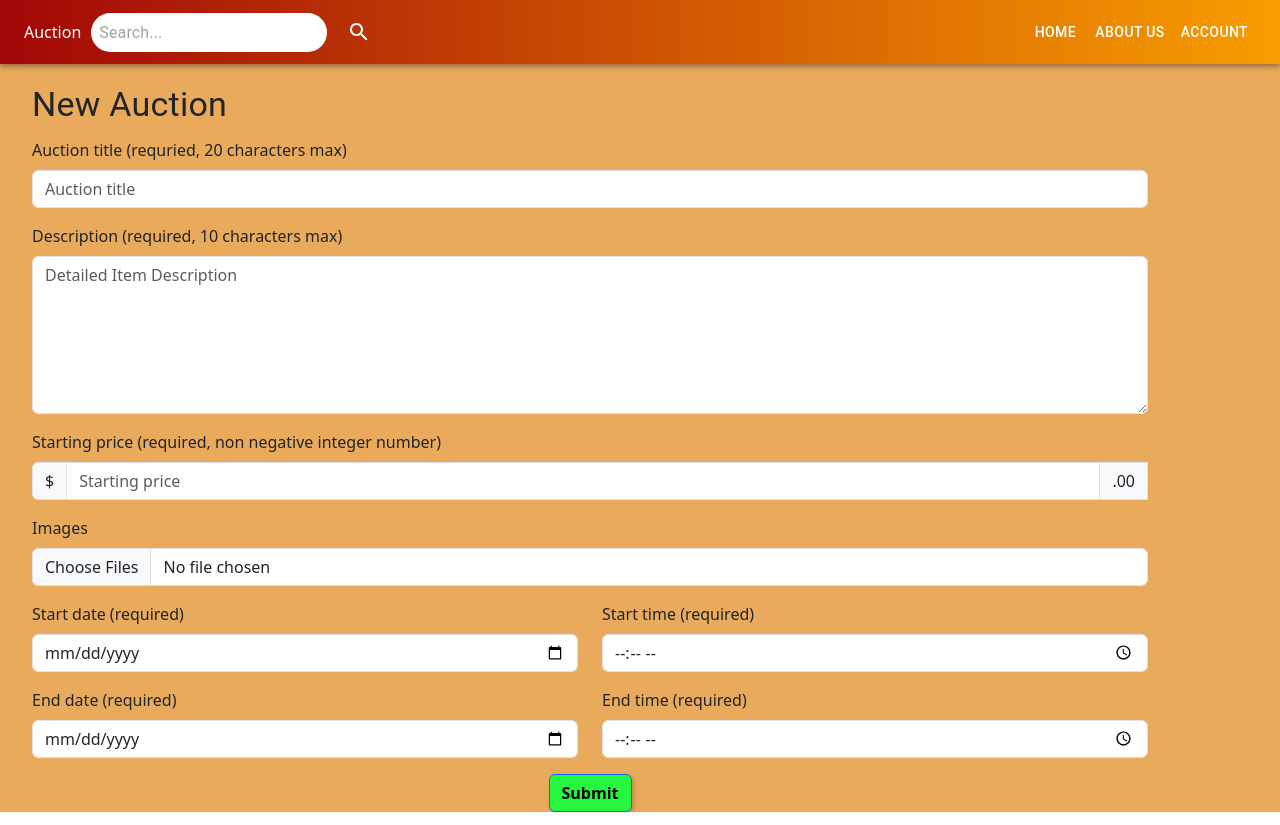
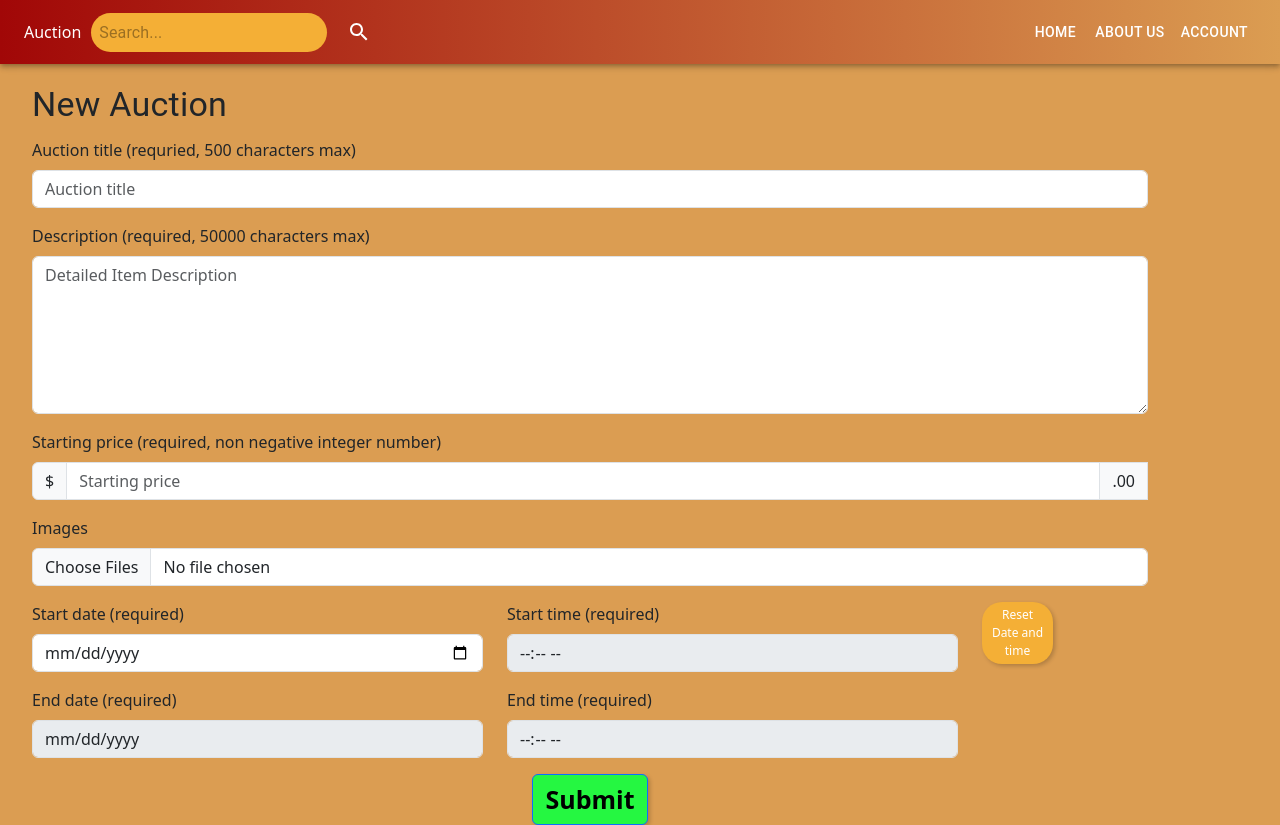
Before and after one commit to Jidanur/Real-time-auction, a React (Create React App) app in the folder frontend/: page /create-auction in a window 1280 px wide. Built offline with nearby package versions, Linux system fonts and the light colour scheme.

Commit message:
update creat auction interface

```diff
--- a/frontend/src/components/BidAuction.js
+++ b/frontend/src/components/BidAuction.js
@@ -29,7 +29,7 @@ function BidderViewAuction({ images }) {
     //     console.log(image);
     // });
     return (
-        <div style={{ backgroundColor: Theme.palette.primary.child3 }}>
+        <div style={{ backgroundColor: Theme.palette.primary.white }}>
 
             <NavBar />{/* Including the NavBar at the top */}
             <Row>
@@ -124,7 +124,7 @@ function BidderViewAuction({ images }) {
                                 <InputGroup.Text>.00</InputGroup.Text>
                             </InputGroup>
                             <div style={{ display: 'flex', justifyContent: "center" }}>
-                                <Button variant="primary" type="submit" style={{ boxShadow: '2px 2px 4px rgba(0, 0, 0, 0.2)', color: 'black', display: 'flex', backgroundColor: Theme.palette.secondary.main }} >
+                                <Button variant="primary" type="submit" style={{ boxShadow: '2px 2px 4px rgba(0, 0, 0, 0.2)', color: 'black', display: 'flex', backgroundColor: Theme.palette.secondary.red }} >
                                     <b>Confirm</b>
                                 </Button>
                             </div>
--- a/frontend/src/components/CreateAuction.js
+++ b/frontend/src/components/CreateAuction.js
@@ -1,55 +1,54 @@
 import { Typography } from '@mui/material';
+import React, { useState } from 'react';
 import { Button, Container } from 'react-bootstrap';
+import Col from 'react-bootstrap/Col';
 import Form from 'react-bootstrap/Form';
-import Feedback from 'react-bootstrap/Feedback';
 import InputGroup from 'react-bootstrap/InputGroup';
-import Col from 'react-bootstrap/Col';
 import Row from 'react-bootstrap/Row';
-import React, { useEffect, useState } from 'react';
 
 import Theme from './MyTheme';
 import NavBar from './NavBar';
 
 
 
-
-const MAX_TITLE = 20;
-const MAX_DESCRIPTION = 10;
-
-const MAX_DATE = 12;
+import { MAX_CHARACTERS } from '../myConfig.js';
+const MAX_TITLE = MAX_CHARACTERS.MAX_TITLE;
+const MAX_DESCRIPTION = MAX_CHARACTERS.MAX_DESCRIPTION;
+const MAX_DATE = MAX_CHARACTERS.MAX_DATE;
 
 
 
 
-export const CreateAuction=() =>{
+export const CreateAuction = () => {
   const [formAuction, setFormAuction] = useState({
     title: '',
-    user:'',
+    user: '',
 
     description: '',
 
-    startPrice:'',
-    iamges:'',
+    startPrice: '',
+    iamges: '',
 
     startDate: '',
-    startTime:'',
+    startTime: '',
 
-    endDate:'',
-    endTime:'',
+    endDate: '',
+    endTime: '',
 
   });
+
 
   const [maxReached, setMaxReached] = useState({
     title: false,
     description: false,
 
-    startPrice:false,
+    startPrice: false,
 
     startDate: false,
     startTime: false,
 
     endDate: false,
-    endTime:false
+    endTime: false
 
 
   })
@@ -67,14 +66,89 @@ export const CreateAuction=() =>{
     if (day < 10) {
       day = '0' + day;
     }
-    return `${year}-${month}-${day}`;
+
+    let currentDate = `${year}-${month}-${day}`;
+    // if (!start && formAuction.startDate > currentDate)
+    //   currentDate = formAuction.startDate
+
+
+    return currentDate;
   };
 
+  const getCurrentDateTime = () => {
+    const today = new Date();
+    const year = today.getFullYear();
+    let month = today.getMonth() + 1;
+    let day = today.getDate();
+    let hours = today.getHours();
+    let minutes = today.getMinutes();
+    let seconds = today.getSeconds();
 
-  const [validated, setValidated] = useState(false);
+    // Append leading zero if month, day, hours, minutes, or seconds is single digit
+    if (month < 10) {
+      month = '0' + month;
+    }
+    if (day < 10) {
+      day = '0' + day;
+    }
+    if (hours < 10) {
+      hours = '0' + hours;
+    }
+    if (minutes < 10) {
+      minutes = '0' + minutes;
+    }
+    // if (seconds < 10) {
+    //   seconds = '0' + seconds;
+    // }
+
+    // console.log("Current before: ");
+    // console.log(`${year}-${month}-${day}T${hours}:${minutes}:${seconds}`);
+    // console.log("Start date " + formAuction.startDate);
+    // console.log("comaprision equal? ");
+    // console.log(formAuction.startDate === getCurrentDate(true));
+
+
+    let currentDateTime = `${hours}:${minutes}`;
+    // if ((start & formAuction.startDate === getCurrentDate(true)) || (!start && formAuction.endDate === getCurrentDate(false))) {
+    //   currentDateTime = `${hours}:${minutes}:${seconds}`;
+    //   console.log("Its today");
+    // }
+
+    // else if ((start && formAuction.startDate > getCurrentDate(true)) || (!start && formAuction.endDate > getCurrentDate(false))) {
+    //   currentDateTime = `00:00:00`;
+    //   console.log("bigger than today");
+    // }
+    // if (!start && formAuction.startDate===formAuction.endDate)
+    // {
+    //   currentDateTime=formAuction.startTime
+    //   console.log("it's end time")
+    // }
+
+    // console.log("Current:" + currentDateTime);
+    // console.log("User " + formAuction.startDate + " " + formAuction.startTime + " -> " + formAuction.endDate + " " + formAuction.endTime);
+
+    return currentDateTime;
+  };
+
+  const [fieldDisabled, setFieldDisabled] = useState({
+    startDate: false,
+    startTime: true,
+    endDate: true,
+    endTime: true,
+  });
+
+  const [validated, setValidated] = useState({
+    startDate: false,
+    startTime: true,
+    endDate: true,
+    endTime: true,
+
+
+  });
 
   const handleChange = (event) => {
     const { name, value } = event.target;
+    //console.log("MAX TITLE " +MAX_CHARACTERS.MAX_TITLE);
 
     // Define maximum lengths for each field
     const maxLengths = {
@@ -103,10 +177,140 @@ export const CreateAuction=() =>{
         [name]: false
       });
     }
+
+      if (name === 'startDate') {
+
+
+
+        setFieldDisabled({
+          startDate: true,
+          startTime: false,
+          endDate: true,
+          endTime: true,
+        });
+      } else if (name === 'startTime') {
+        if (formAuction.startDate === getCurrentDate() & (value < getCurrentDateTime())) {
+          setValidated({
+            startDate: true,
+            startTime: false,
+            endDate: true,
+            endTime: true,
+          })
+          setFieldDisabled({
+            ...fieldDisabled,
+            startDate: true,
+            startTime: false,
+            endDate: true,
+            endTime: true,
+          });
+        }
+        else {
+          setValidated({
+            startDate: true,
+            startTime: true,
+            endDate: true,
+            endTime: true,
+          })
+          setFieldDisabled({
+            ...fieldDisabled,
+            startDate: true,
+            startTime: true,
+            endDate: false,
+            endTime: true,
+          });
+        }
+      }
+      else if (name === 'endDate') {
+        if (formAuction.startDate > value) {
+          setValidated({
+            startDate: true,
+            startTime: true,
+            endDate: false,
+            endTime: true,
+          })
+          setFieldDisabled({
+            ...fieldDisabled,
+            startDate: true,
+            startTime: true,
+            endDate: false,
+            endTime: true,
+          });
+        }
+        else {
+          setValidated({
+            startDate: true,
+            startTime: true,
+            endDate: true,
+            endTime: true,
+          })
+          setFieldDisabled({
+            ...fieldDisabled,
+            startDate: true,
+            startTime: true,
+            endDate: true,
+            endTime: false,
+          });
+        }
+
+
+
+
+
+      }
+      else if (name === 'endTime') {
+        if (formAuction.startDate === formAuction.endDate && formAuction.startTime >= formAuction.endTime) {
+          setValidated({
+            startDate: true,
+            startTime: true,
+            endDate: true,
+            endTime: false,
+          })
+          setFieldDisabled({
+            ...fieldDisabled,
+            startDate: true,
+            startTime: true,
+            endDate: true,
+            endTime: false,
+          });
+        }
+        else {
+          setValidated({
+            startDate: true,
+            startTime: true,
+            endDate: true,
+            endTime: true,
+          })
+          setFieldDisabled({
+            ...fieldDisabled,
+            startDate: true,
+            startTime: true,
+            endDate: true,
+            endTime: true,
+          });
+        }
+
+      }
 };
 
 
-  const handleCreate=(event)=>{
+const handleResetFields = () => {
+  setFormAuction({
+    ...formAuction,
+    startDate: '',
+    startTime: '',
+    endDate: '',
+    endTime: '',
+  });
+  setFieldDisabled({
+    startDate: false,
+    startTime: true,
+    endDate: true,
+    endTime: true,
+  });
+};
+
+
+const handleCreate = (event) => {
   event.preventDefault();
   const form = event.currentTarget;
 
@@ -140,9 +344,9 @@ export const CreateAuction=() =>{
         user: formAuction.user,
         description: formAuction.description,
 
-          iamges:formAuction.iamges,
+        iamges: formAuction.iamges,
 
-          startPrice:formAuction.startPrice,
+        startPrice: formAuction.startPrice,
 
         startDate: formAuction.startDate, // Make sure this key matches what your backend expects
         startTime: formAuction.startTime,
@@ -168,12 +372,12 @@ export const CreateAuction=() =>{
 };
 
 return (
-    <div style={{ backgroundColor: Theme.palette.primary.child3 }}>
+  <div style={{ backgroundColor: Theme.palette.primary.dark_orange }}>
     <NavBar />{/* Including the NavBar at the top */}
     <Container style={{ marginTop: '20px', marginLeft: '20px' }}>
       <Form onSubmit={handleCreate}>
         <Typography variant="h4" gutterBottom>
-            New Auction
+          {formAuction.title ? formAuction.title : "New Auction"}
         </Typography>
         <Form.Group className="mb-3" controlId="title">
           <Form.Label>Auction title (requried, {MAX_TITLE} characters max) </Form.Label>
@@ -236,6 +440,10 @@ export const CreateAuction=() =>{
           <Form.Control type="file" multiple />
         </Form.Group>
 
+
+        <Row>
+
+          <Col lg={10}>
             <Row>
               <Col>
                 <Form.Group controlId="start-date" className="mb-3">
@@ -245,10 +453,13 @@ export const CreateAuction=() =>{
                     name="startDate"
                     required
                     value={formAuction.startDate}
+
                     onChange={handleChange}
                     min={getCurrentDate()}
+                    disabled={fieldDisabled.startDate}
                   />
                   {maxReached.date && <small className="text-danger">Maximum {MAX_DATE} characters reached</small>}
+                  {/* {validated.startDate && <small className="text-danger">Maximum {MAX_DATE} characters reached</small>} */}
                 </Form.Group>
                 <Form.Control.Feedback type="invalid">
                   Please provide a valid date.
@@ -263,9 +474,11 @@ export const CreateAuction=() =>{
                     name="startTime"
                     value={formAuction.startTime}
                     onChange={handleChange}
-
+                    //   min={getCurrentDateTime()}
+                    disabled={fieldDisabled.startTime}
 
                   />
+                  {!validated.startTime && <small className="text-danger">Start time cannot be in the past</small>}
                   <Form.Control.Feedback type="invalid">
                     Please provide the time auction will start.
                   </Form.Control.Feedback>
@@ -273,9 +486,10 @@ export const CreateAuction=() =>{
               </Col>
             </Row>
 
+
             <Row>
               <Col>
-              <Form.Group controlId="endt-date" className="mb-3">
+                <Form.Group controlId="end-date" className="mb-3">
                   <Form.Label>End date (required)</Form.Label>
                   <Form.Control type="date"
                     required
@@ -283,9 +497,11 @@ export const CreateAuction=() =>{
 
                     value={formAuction.endDate}
                     onChange={handleChange}
-                min={getCurrentDate()}/>
+                    disabled={fieldDisabled.endDate}
+                    min={getCurrentDate()} />
                 </Form.Group>
                 {maxReached.date && <small className="text-danger">Maximum {MAX_DATE} characters reached</small>}
+                {!validated.endDate && <small className="text-danger">End date cannot be before start date</small>}
                 <Form.Control.Feedback type="invalid">
                   Please provide a valid date for the auction end.
                 </Form.Control.Feedback>
@@ -297,25 +513,45 @@ export const CreateAuction=() =>{
                     required
                     name="endTime"
                     value={formAuction.endTime}
-                onChange={handleChange}/>
+                    onChange={handleChange}
+                    disabled={fieldDisabled.endTime}
+                  //  min={getCurrentDateTime()}
+                  />
                 </Form.Group>
+                {!validated.endTime && <small className="text-danger">End time cannot be before start time.</small>}
                 <Form.Control.Feedback type="invalid">
                   Please provide the time auction will end.
                 </Form.Control.Feedback>
               </Col>
             </Row>
+          </Col>
 
+
+          <Col sm={1}>
+
+            <Button onClick={handleResetFields} className="btn-sm"
+            style={{fontSize:'12px'
+            ,display: 'flex',
+             backgroundColor: Theme.palette.primary.light_orange,
+              borderRadius: '20px',border:'black',
+              boxShadow: '2px 2px 4px rgba(0, 0, 0, 0.2)'}}>Reset Date and time</Button>
+
+          </Col>
+
+
+        </Row>
         <div style={{ display: 'flex', justifyContent: "center" }}>
-            <Button variant="primary" type="submit" style={{ boxShadow: '2px 2px 4px rgba(0, 0, 0, 0.2)', color: 'black', display: 'flex', backgroundColor: Theme.palette.secondary.main }} >
+          <Button variant="primary" type="submit" style={{fontSize:'25px', boxShadow: '2px 2px 4px rgba(0, 0, 0, 0.2)', color: 'black', display: 'flex', backgroundColor: Theme.palette.secondary.light_green }} >
             <b>Submit</b>
           </Button>
 
         </div>
       </Form>
     </Container>
-    </div>
+  </div >
 );
 }
+
 
 //export default CreateAuction;
 
--- a/frontend/src/components/Login.js
+++ b/frontend/src/components/Login.js
@@ -1,6 +1,6 @@
+import { Typography } from '@mui/material';
+import { Button, Col, Container, Row } from 'react-bootstrap';
 import Form from 'react-bootstrap/Form';
-import { Typography } from '@mui/material';
-import { Button, Container, Col, Row} from 'react-bootstrap';
 
 import Theme from './MyTheme';
 import NavBar from './NavBar';
@@ -33,7 +33,7 @@ function Login() {
         </Col>
       </Form.Group>
       <div style={{display:'flex',justifyContent: "center"}}>
-      <Button variant="primary" type="submit"  style={{color:'black',boxShadow: '2px 2px 4px rgba(0, 0, 0, 0.2)', display:'flex', backgroundColor: Theme.palette.secondary.main }} >
+      <Button variant="primary" type="submit"  style={{color:'black',boxShadow: '2px 2px 4px rgba(0, 0, 0, 0.2)', display:'flex', backgroundColor: Theme.palette.secondary.light_green }} >
                <b>Submit</b>
 
               </Button>
--- a/frontend/src/components/MyTheme.js
+++ b/frontend/src/components/MyTheme.js
@@ -6,13 +6,15 @@ import { createTheme } from '@mui/material/styles';
 const Theme = createTheme({
   palette: {
     primary: {
-      main: '#a10707', // Orange color
-      child2: '#f89d00',
-      child1: '#ffffff',
-      child3: '#eaaa5c',
+      'main':'#1ea107',
+      'red' :'#a10707', // Orange color
+      'light_orange': '#f4af36',
+      'white': '#ffffff',
+      'dark_orange': '#db9d52',
     },
     secondary: {
-      main: '#25f741', // Brownish color
+      'main':'#db9c4e',
+      'light_green': '#25f741', // Brownish color
     },
   },
 });
--- a/frontend/src/components/NavBar.js
+++ b/frontend/src/components/NavBar.js
@@ -1,12 +1,12 @@
-import React from 'react';
+import SearchIcon from '@mui/icons-material/Search';
+import { styled } from '@mui/material';
 import AppBar from '@mui/material/AppBar';
+import Button from '@mui/material/Button';
+import InputBase from '@mui/material/InputBase';
 import Toolbar from '@mui/material/Toolbar';
 import Typography from '@mui/material/Typography';
-import InputBase from '@mui/material/InputBase';
+import React from 'react';
 import { Link } from 'react-router-dom'; // If you're using React Router
-import Button from '@mui/material/Button';
-import SearchIcon from '@mui/icons-material/Search';
-import { styled } from '@mui/material';
 
 import Theme from './MyTheme';
 
@@ -15,7 +15,7 @@ const StyledInputBase = styled(InputBase)(({ theme }) => ({
   '& .MuiInputBase-input': {
     padding: '8px',
     transition: theme.transitions.create('width'),
-    backgroundColor: Theme.palette.primary.child1,
+    backgroundColor: Theme.palette.primary.light_orange,
     borderRadius: '20px',
     width: '100%',
   },
@@ -23,7 +23,7 @@ const StyledInputBase = styled(InputBase)(({ theme }) => ({
 
 const NavBar = () => {
   return (
-    <AppBar position="static" sx={{ background: `linear-gradient(to right, ${Theme.palette.primary.main}, ${Theme.palette.primary.child2})` }}>
+    <AppBar position="static" sx={{ background: `linear-gradient(to right, ${Theme.palette.primary.red}, ${Theme.palette.primary.dark_orange})` }}>
       <Toolbar sx={{ display: 'flex', justifyContent: 'space-between' }}>
         <div style={{ display: 'flex', alignItems: 'center' }}>
           <Typography variant="h8" component="div" sx={{ flexGrow: 1 }}>
--- a/frontend/src/components/Slideshow.js
+++ b/frontend/src/components/Slideshow.js
@@ -10,7 +10,7 @@ function Slideshow() {
     <Carousel data-bs-theme="dark">
       <Carousel.Item >
         <img
-         fluid
+         fluid="true"
           className="d-block w-100"
           src={car}
           alt="First slide"
--- a/frontend/src/myConfig.js
+++ b/frontend/src/myConfig.js
@@ -8,6 +8,6 @@ export const MAX_CHARACTERS =
     MAX_EMAIL: 100,
     MAX_PASSWORD: 100,
     MAX_YEAR: 2100,
-    MIN_YEAR: 1900
+    MIN_YEAR: 1900.
 
 }
--- a/frontend/src/pages/HomePage.js
+++ b/frontend/src/pages/HomePage.js
@@ -76,7 +76,7 @@ const cardData = [
 ];
 function HomePage() {
   return (
-    <div style={{ backgroundColor: Theme.palette.primary.child3 }}>
+    <div style={{ backgroundColor: Theme.palette.primary.dark_orange }}>
       <div style={{ display: 'flex' }}>
         <NavBar />
       </div>
```
Also changed, not shown: frontend/src/components/FilterBar.js (+7 -12 lines), frontend/src/components/Signup.js (+8 -7 lines). Lines whose indentation alone changed are shown as unchanged.
